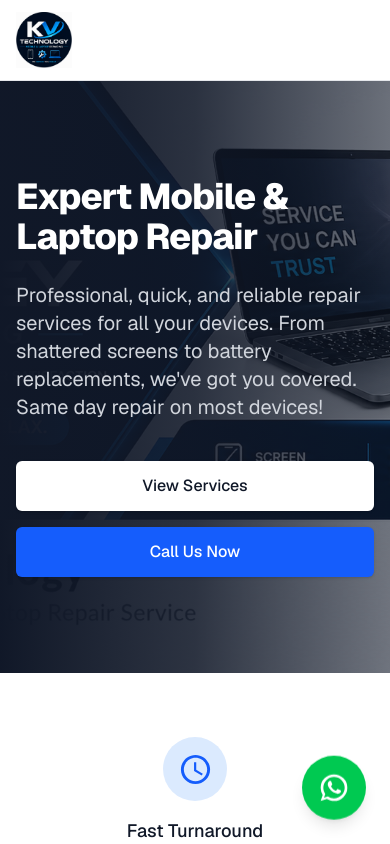
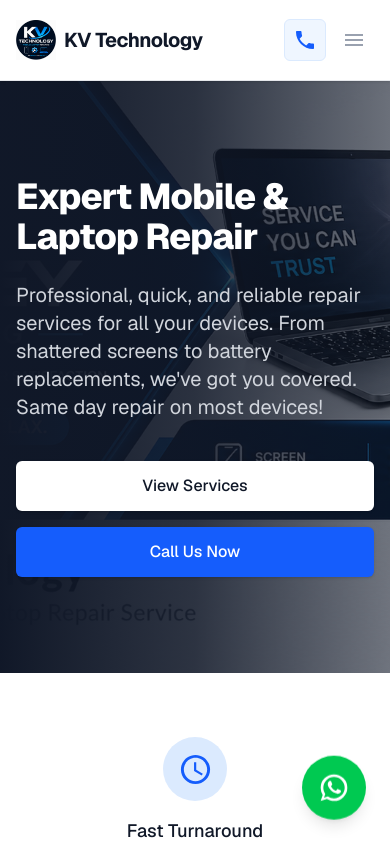
Before and after one commit to Nimesh-Kavinda/kv_technology, a Next.js app: page / in a window 390 px wide. Shown: the top 844 px of the page. Built offline with nearby package versions, Linux system fonts and the light colour scheme.

Commit message:
feat: implement mobile navigation menu and enhance header with call button

```diff
--- a/app/page.tsx
+++ b/app/page.tsx
@@ -1,5 +1,6 @@
 "use client";
 
+import { useState } from "react";
 import Image from "next/image";
 import Link from "next/link";
 import {
@@ -10,30 +11,37 @@ import {
   Build as BuildIcon,
   CheckCircle as CheckCircleIcon,
   WhatsApp as WhatsAppIcon,
+  Menu as MenuIcon,
+  Close as CloseIcon,
 } from "@mui/icons-material";
 
 export default function Home() {
+  const [mobileMenuOpen, setMobileMenuOpen] = useState(false);
+
   return (
     <div className="min-h-screen bg-gray-50 flex flex-col font-sans relative">
       {/* Header */}
-      <header className="bg-white shadow-sm border-b border-gray-200">
+      <header className="bg-white shadow-sm border-b border-gray-200 relative z-50">
         <div className="max-w-7xl mx-auto px-4 sm:px-6 lg:px-8">
           <div className="flex justify-between items-center h-20">
-            {/* Logo */}
+            {/* Logo and Name */}
             <div className="flex-shrink-0 flex items-center">
-              <Link href="/">
+              <Link href="/" className="flex items-center">
                 <Image
                   src="/logo.png"
                   alt="KV Mobile Logo"
-                  width={180}
-                  height={60}
-                  className="h-14 w-auto object-contain"
+                  width={150}
+                  height={50}
+                  className="h-10 sm:h-14 w-auto object-contain"
                   unoptimized
                 />
+                <span className="ml-2 font-bold text-xl text-gray-900 tracking-tight md:hidden">
+                  KV Technology
+                </span>
               </Link>
             </div>
 
-            {/* Navigation */}
+            {/* Desktop Navigation */}
             <nav className="hidden md:ml-6 md:flex md:space-x-8">
               <Link href="#" className="text-gray-900 border-b-2 border-blue-600 px-1 pt-1 text-sm font-medium">Home</Link>
               <Link href="#services" className="border-transparent text-gray-500 hover:border-gray-300 hover:text-gray-700 border-b-2 px-1 pt-1 text-sm font-medium">Repair Services</Link>
@@ -47,8 +55,74 @@ export default function Home() {
                 Call Now
               </a>
             </div>
+
+            {/* Mobile Buttons (Call + Menu) */}
+            <div className="flex items-center space-x-2 md:hidden">
+              <a href="tel:0778525115" className="inline-flex items-center justify-center p-2 rounded-md text-blue-600 bg-blue-50 border border-blue-100 hover:bg-blue-100 focus:outline-none focus:ring-2 focus:ring-inset focus:ring-blue-500">
+                <span className="sr-only">Call Now</span>
+                <PhoneIcon className="h-5 w-5" aria-hidden="true" />
+              </a>
+              <button
+                type="button"
+                className="inline-flex items-center justify-center p-2 rounded-md text-gray-400 hover:text-gray-500 hover:bg-gray-100 focus:outline-none focus:ring-2 focus:ring-inset focus:ring-blue-500"
+                aria-expanded="false"
+                onClick={() => setMobileMenuOpen(!mobileMenuOpen)}
+              >
+                <span className="sr-only">Open main menu</span>
+                {mobileMenuOpen ? (
+                  <CloseIcon className="block h-6 w-6" aria-hidden="true" />
+                ) : (
+                  <MenuIcon className="block h-6 w-6" aria-hidden="true" />
+                )}
+              </button>
+            </div>
           </div>
         </div>
+
+        {/* Mobile Navigation Menu */}
+        {mobileMenuOpen && (
+          <div className="md:hidden absolute top-20 left-0 w-full bg-white shadow-lg border-b border-gray-200">
+            <div className="pt-2 pb-3 space-y-1">
+              <Link
+                href="#"
+                className="bg-blue-50 border-blue-500 text-blue-700 block pl-3 pr-4 py-2 border-l-4 text-base font-medium"
+                onClick={() => setMobileMenuOpen(false)}
+              >
+                Home
+              </Link>
+              <Link
+                href="#services"
+                className="border-transparent text-gray-500 hover:bg-gray-50 hover:border-gray-300 hover:text-gray-700 block pl-3 pr-4 py-2 border-l-4 text-base font-medium"
+                onClick={() => setMobileMenuOpen(false)}
+              >
+                Repair Services
+              </Link>
+              <Link
+                href="#"
+                className="border-transparent text-gray-500 hover:bg-gray-50 hover:border-gray-300 hover:text-gray-700 block pl-3 pr-4 py-2 border-l-4 text-base font-medium"
+                onClick={() => setMobileMenuOpen(false)}
+              >
+                Accessories
+              </Link>
+              <Link
+                href="#contact"
+                className="border-transparent text-gray-500 hover:bg-gray-50 hover:border-gray-300 hover:text-gray-700 block pl-3 pr-4 py-2 border-l-4 text-base font-medium"
+                onClick={() => setMobileMenuOpen(false)}
+              >
+                Contact Us
+              </Link>
+            </div>
+            <div className="pt-4 pb-4 border-t border-gray-200 flex justify-center">
+              <a
+                href="tel:0778525115"
+                className="inline-flex items-center px-6 py-3 border border-transparent text-base font-medium rounded-md shadow-sm text-white bg-blue-600 hover:bg-blue-700"
+              >
+                <PhoneIcon className="mr-2 -ml-1 h-5 w-5" />
+                Call Now
+              </a>
+            </div>
+          </div>
+        )}
       </header>
 
       <main className="flex-grow">
@@ -232,7 +306,7 @@ export default function Home() {
           </div>
         </div>
         <div className="border-t border-gray-800 mt-12 pt-8 text-center text-gray-400">
-          <p>&copy; {new Date().getFullYear()} KV Mobile. All rights reserved.</p>
+          <p>&copy; {new Date().getFullYear()} KV Technology. All rights reserved.</p>
         </div>
       </footer>
 
```
